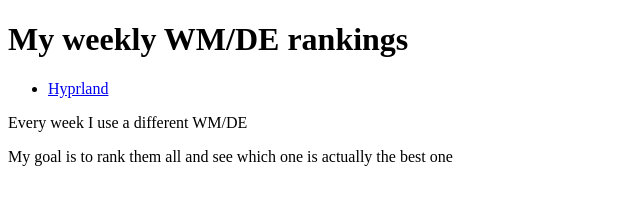
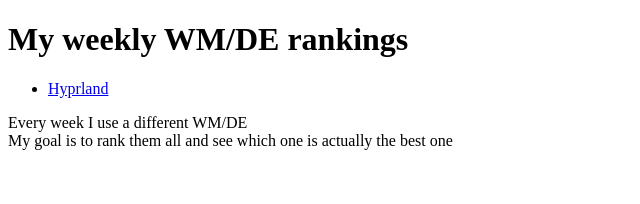
Before and after one commit to MichiDexi/WM-DE_ratings, a plain HTML site: page index.html in a window 1280 px wide. Shown: the whole page, without its empty margins (0-640 px from the left). Drawn offline with Linux system fonts and the light colour scheme.

Commit message:
Added a different newline

```diff
--- a/index.html
+++ b/index.html
@@ -19,8 +19,10 @@
 	</nav>
 
 	<main>
-		<p>Every week I use a different WM/DE</p>
-		<p>My goal is to rank them all and see which one is actually the best one</p>
+		<p>
+			Every week I use a different WM/DE<br>
+			My goal is to rank them all and see which one is actually the best one
+		</p>
 	</main>
 </body>
 
```
